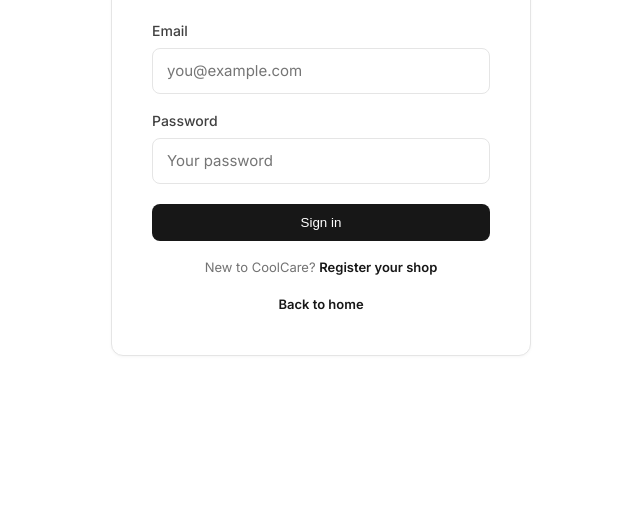
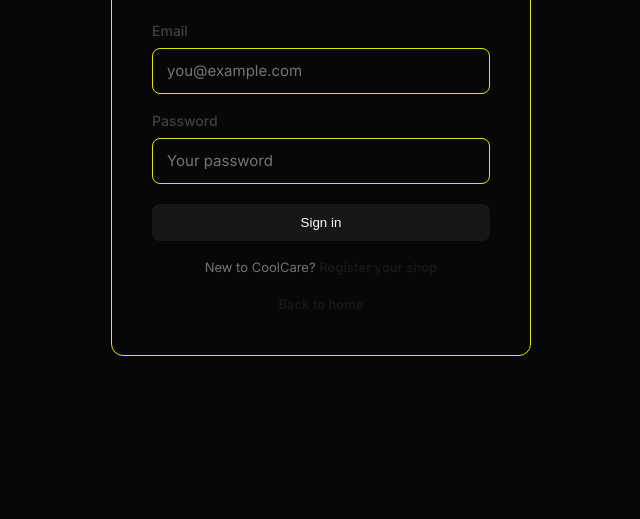
Before and after one commit to zeeshan-don/coolcare.ai, a website: page login.html in a window 1280 px wide. Shown: the part 281-800 px from the top of the page, without its empty margins (319-959 px from the left). Drawn offline with Linux system fonts and the light colour scheme; no server answers.

Commit message:
color change

```diff
--- a/login.html
+++ b/login.html
@@ -7,7 +7,7 @@
   <link rel="preconnect" href="https://fonts.gstatic.com" crossorigin>
   <link href="https://fonts.googleapis.com/css2?family=Inter:wght@300;400;500;600;700&display=swap" rel="stylesheet">
   <style>
-    :root{--bg:#ffffff;--bg2:#f9f9f9;--border:#e5e5e5;--border2:#d4d4d4;--ink:#171717;--ink2:#404040;--muted:#737373;--muted2:#a3a3a3;--red:#dc2626;--red-bg:#fef2f2;--green:#16a34a;--green-bg:#f0fdf4}
+    :root{--bg:#070707;--bg2:#060606;--border:#e1e50e;--border2:#b0c419;--ink:#171717;--ink2:#404040;--muted:#737373;--muted2:#a3a3a3;--red:#dc2626;--red-bg:#fef2f2;--green:#16a34a;--green-bg:#f0fdf4}
     *{box-sizing:border-box;margin:0;padding:0}
     body{background:var(--bg);color:var(--ink);font:15px/1.6 'Inter',system-ui,-apple-system,sans-serif;min-height:100vh;display:flex;flex-direction:column;align-items:center;justify-content:center;padding:20px}
     .card{background:var(--bg);border:1px solid var(--border);border-radius:12px;padding:40px;width:min(420px,100%);box-shadow:0 1px 3px rgba(0,0,0,0.04)}
```
